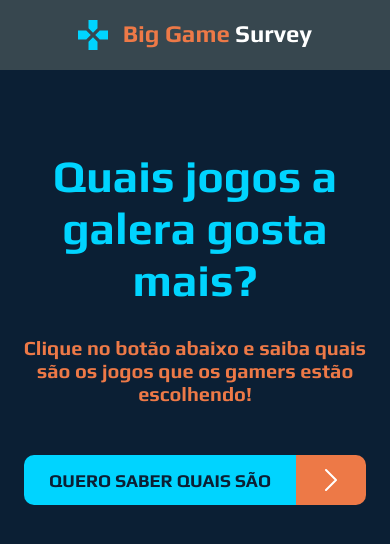
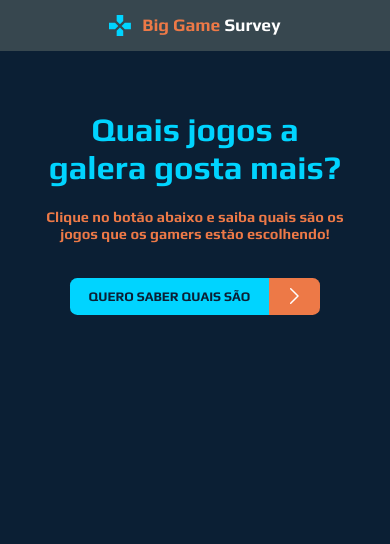
Before and after one commit to klvosantos/Semana-DevSuperior-1.0, a React (Create React App) app in the folder front-web/: page / in a window 390 px wide. Shown: the top 544 px of the page. Built offline with nearby package versions, Linux system fonts and the light colour scheme.

Commit message:
Correção no zoom responsivo

```diff
--- a/front-web/src/components/Header/styles.css
+++ b/front-web/src/components/Header/styles.css
@@ -24,3 +24,5 @@
       justify-content: center;
     }
   }
+
+  :root {zoom: 73%;}
```
